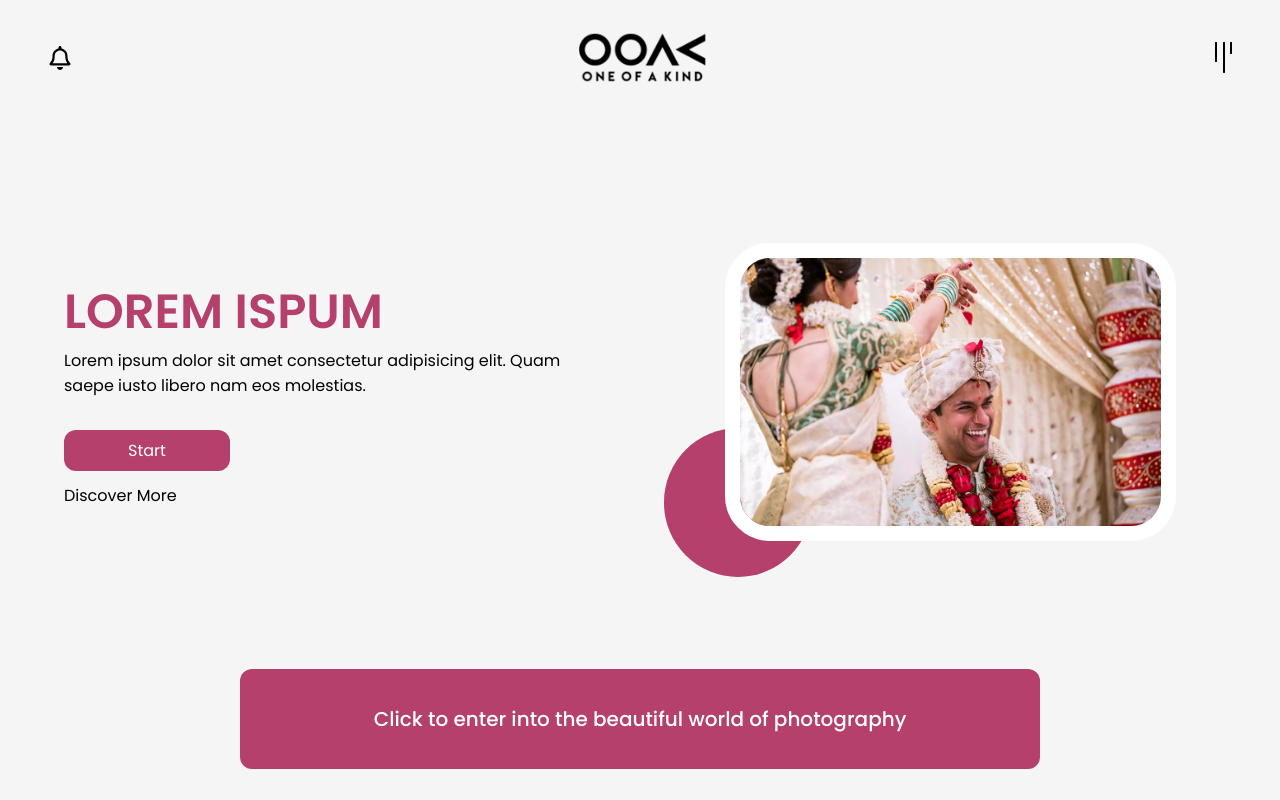
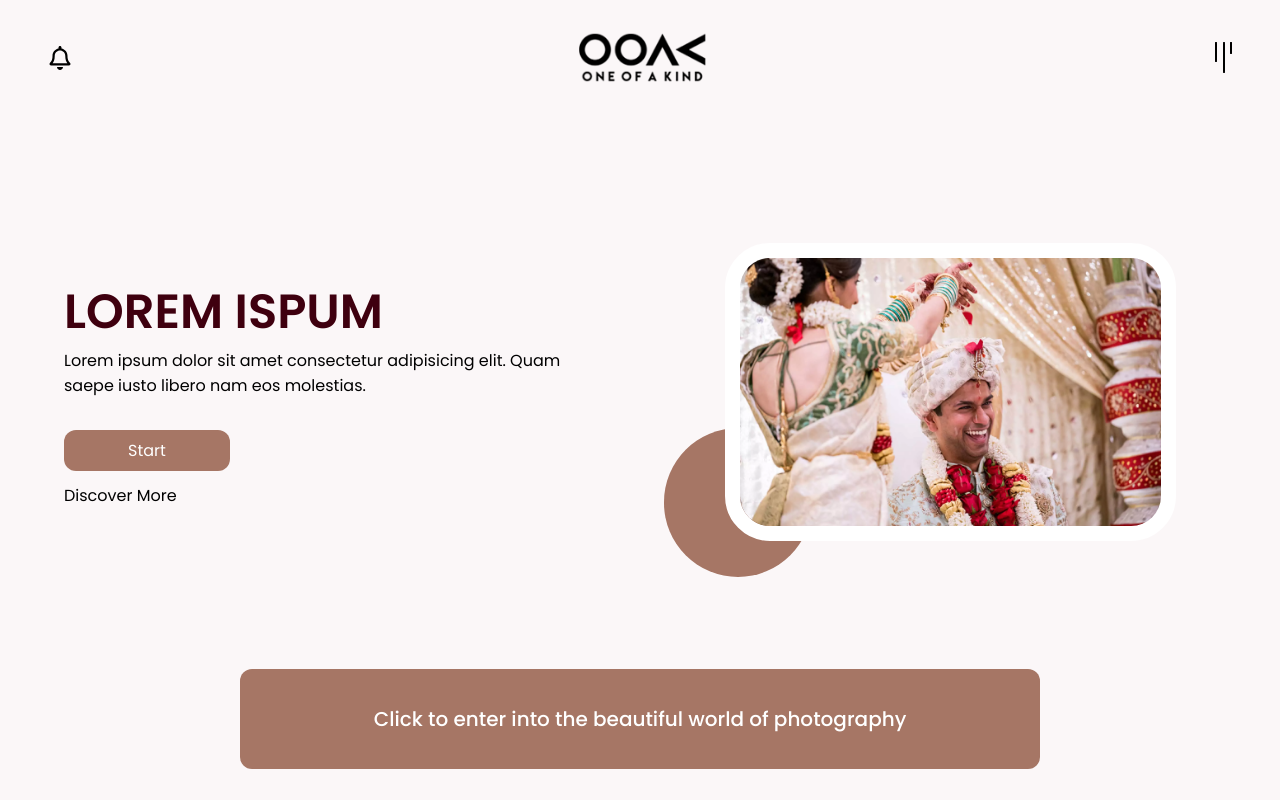
Before and after one commit to KrishnaDhingra/image-gallary-website, a React (Create React App) app: page / in a window 1280 px wide. Shown: the top 800 px of the page. Built offline with nearby package versions, Linux system fonts and the light colour scheme.

Commit message:
Changed the color

```diff
--- a/src/App.css
+++ b/src/App.css
@@ -16,7 +16,7 @@ html {
 body {
   margin: 0;
   font-family: 'Poppins', sans-serif;
-  background-color: #f5f5f5;
+  background-color: #fbf7f8;
   overflow-x: hidden;
 }
 
--- a/src/components/home-photo-samples/home-photo-samples.css
+++ b/src/components/home-photo-samples/home-photo-samples.css
@@ -1,5 +1,5 @@
 :root {
-  --main-bg-color: #b5406c;
+  --main-bg-color: #a67665;
 }
 .main-samples-container {
   display: flex;
--- a/src/components/home-top-bar/HomeTopBar.css
+++ b/src/components/home-top-bar/HomeTopBar.css
@@ -1,5 +1,6 @@
 :root {
-  --main-text-color: #b5406c;
+  --main-text-color: #a67665;
+  --heading-color: #3f000f;
 }
 
 .home-top-bar-main-container {
@@ -17,7 +18,7 @@
   text-transform: uppercase;
   font-size: clamp(3rem, 3vw, 60px);
   font-weight: 600;
-  color: var(--main-text-color);
+  color: var(--heading-color);
 }
 .start {
   margin-top: 2rem;
```
